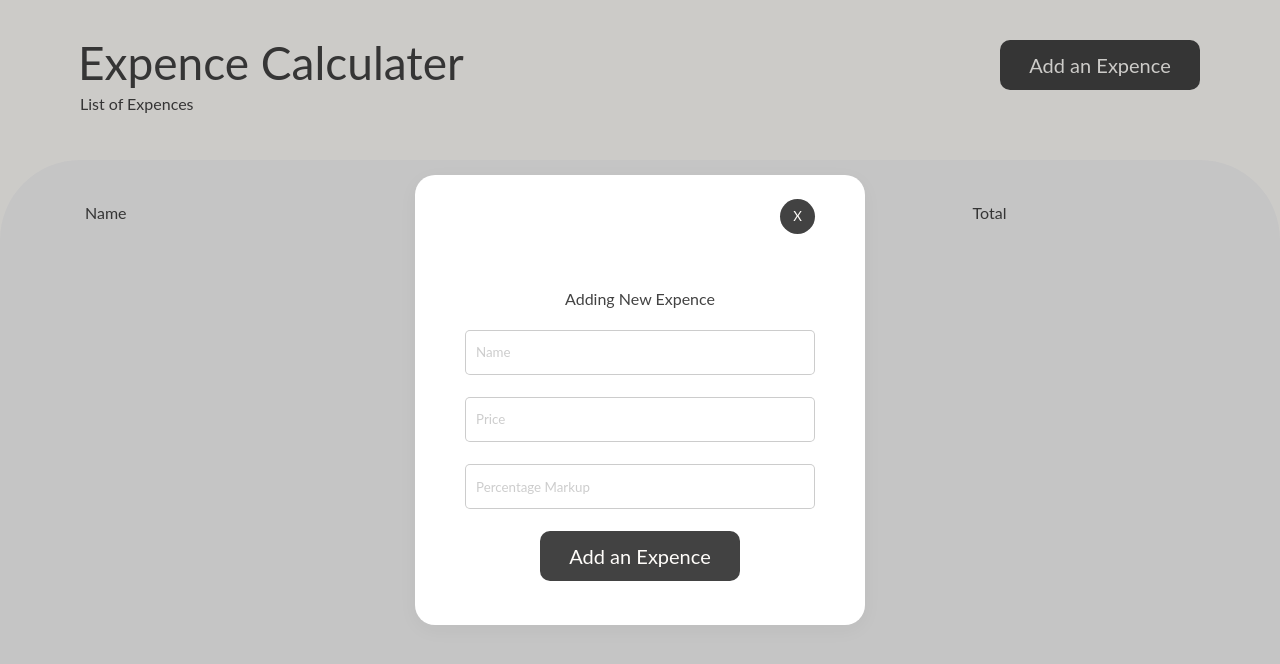
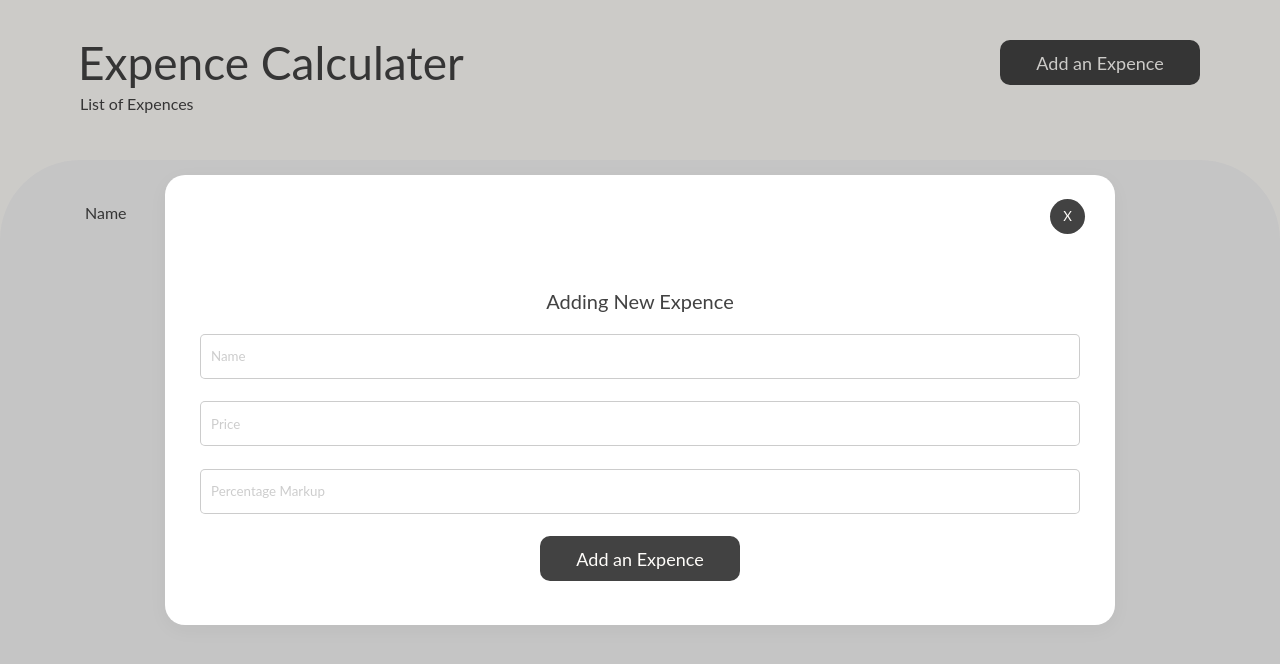
Before and after one commit to bircankut/expense-calculator, a React (Vite) app: page / in a window 1280 px wide. Both pictures are taken after a click on the button "Add an Expence". Shown: the top 664 px of the page. Built offline with nearby package versions, Linux system fonts and the light colour scheme.

Commit message:
feat: change some css styling

```diff
--- a/src/components/button/button.module.css
+++ b/src/components/button/button.module.css
@@ -1,10 +1,10 @@
 .button {
     display: flex;
-    height: 50px;
+    height: 45px;
     width: 200px;
     justify-content: center;
     align-items: center;
-    font-size: 20px;
+    font-size: 18px;
     border-radius: 10px;
     color: rgba(255, 253, 250,1);
     border: none;
@@ -17,6 +17,6 @@
     border: none;
     color: rgba(255, 253, 250,1);
     margin-left: auto;
-    margin-right: 50px;
+    margin-right: 30px;
     margin-top: 10px;
   }
--- a/src/components/modal/modal.module.css
+++ b/src/components/modal/modal.module.css
@@ -18,7 +18,7 @@
 
   .modal {
     display: flex;
-    width: 450px;
+    width: 950px;
     height: 450px;
     flex-direction: column;
     justify-content: space-around;
@@ -31,7 +31,7 @@
 
   .inputBox {
     display: flex;
-    width: 450px;
+    width: 950px;
     height: 350px;
     flex-direction: column;
     justify-content: space-between;
@@ -41,7 +41,7 @@
 
   .input {
     height: 45px;
-    width: 350px;
+    width: 880px;
     border: 1px solid rgba(0, 0, 0, 0.2);
     border-color: rgba(0, 0, 0, 0.2);
     box-shadow: none;
@@ -53,3 +53,7 @@
     color: rgba(0, 0, 0, 0.2);
     opacity: 1; /* Firefox */
   }
+
+.modalHeader {
+  font-size: 20px;
+}
--- a/src/components/modal/modal.tsx
+++ b/src/components/modal/modal.tsx
@@ -16,7 +16,7 @@ const Modal: FC<ModalProps> = ({showModal, setShowModal}) => {
           X
         </Button>
         <div className={style.inputBox}>
-          <h3 className='fontLato colorDarkGrey'>Adding New Expence</h3>
+          <h3 className={`${style.modalHeader} fontLato colorDarkGrey`}>Adding New Expence</h3>
           <input className={`${style.input} fontLato`} type="text"  placeholder='Name'/>
           <input className={`${style.input} fontLato`}  type="text" placeholder='Price'/>
           <input className={`${style.input} fontLato`}  type="text" placeholder='Percentage Markup'/>
```
